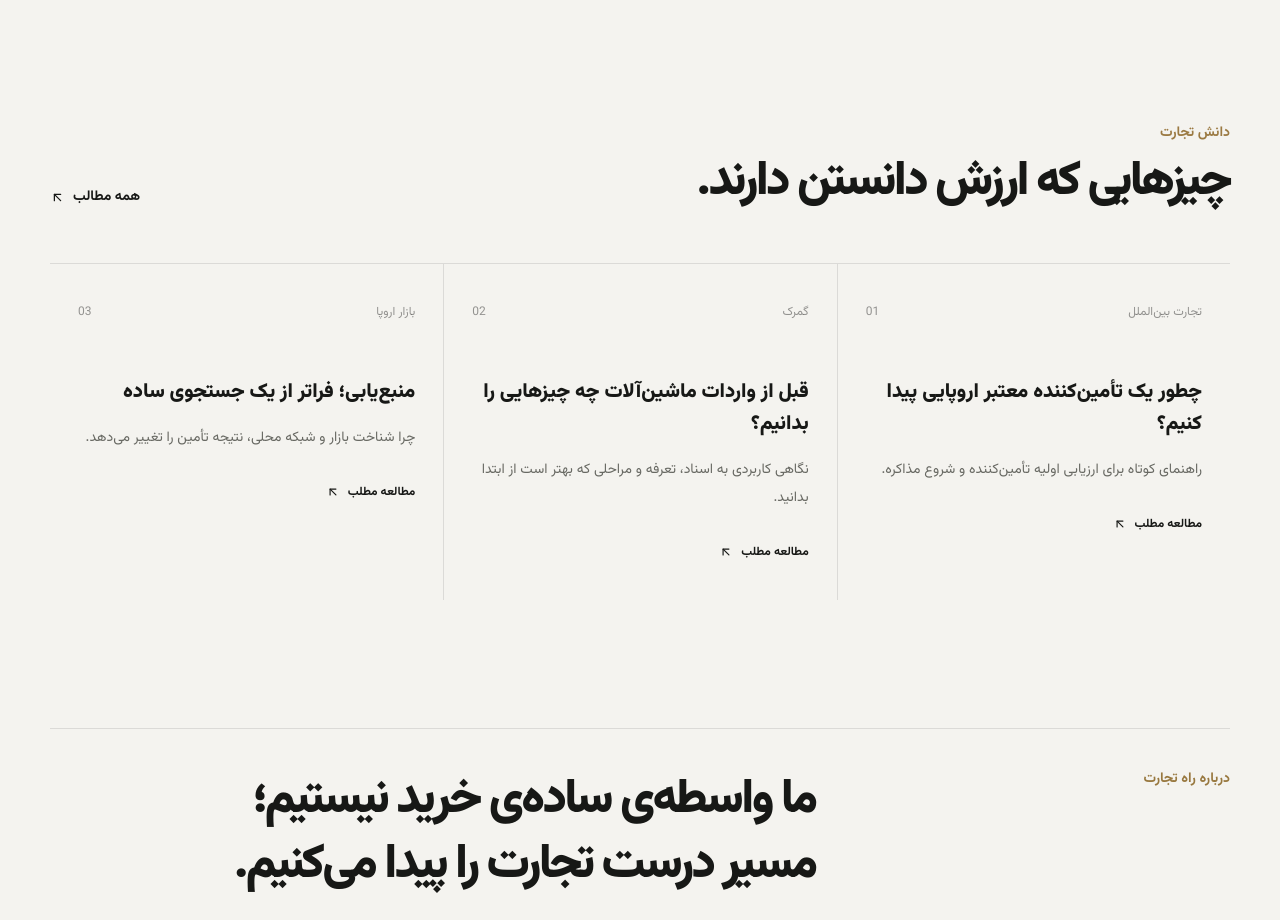
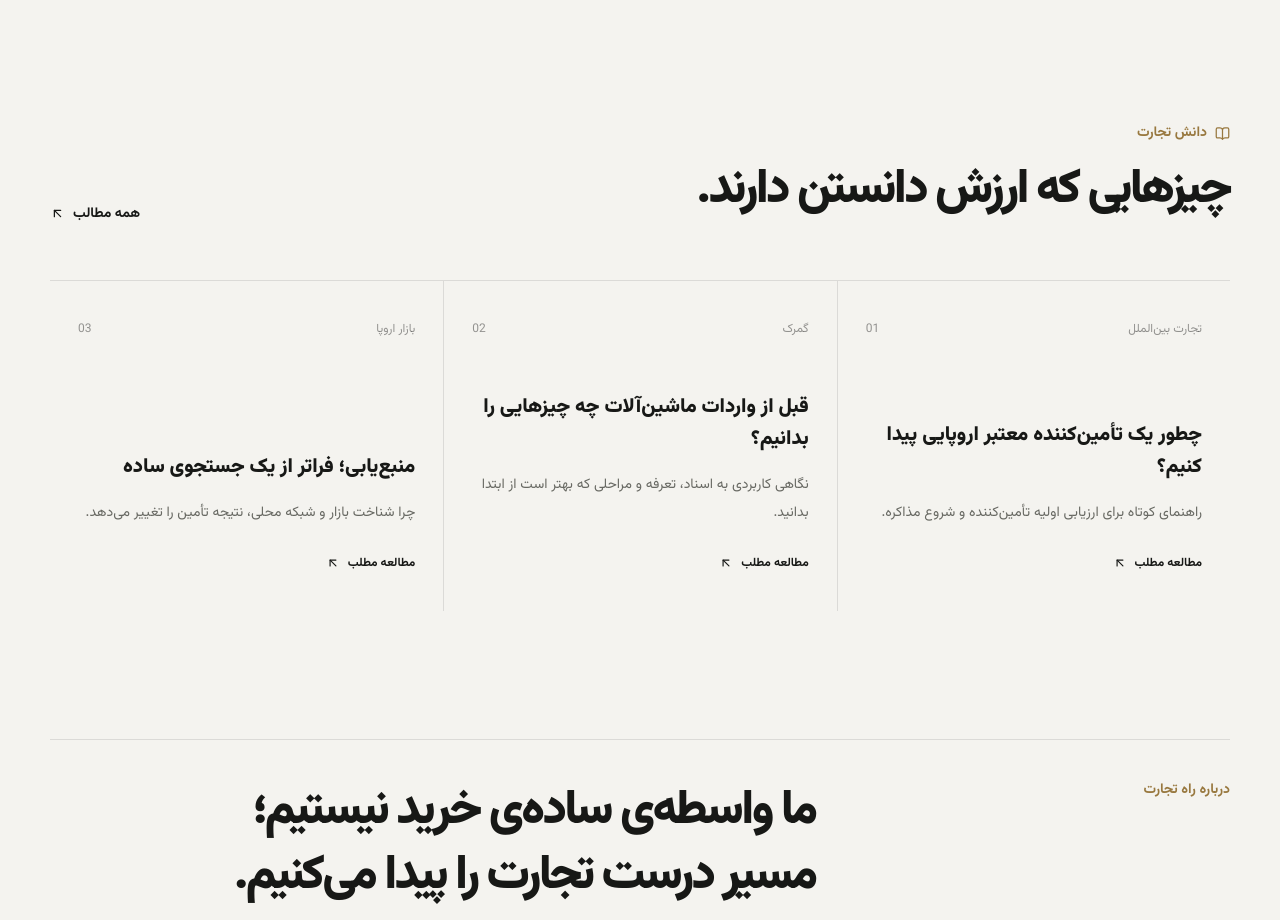
Before and after one commit to artinasd/import-export, a Next.js app: page / in a window 1280 px wide. Shown: the part 4240-5160 px from the top of the page. Built offline with nearby package versions, Linux system fonts and the light colour scheme.

Commit message:
Polish knowledge section and finalize Insights numbering

```diff
--- a/components/home/InsightsPreview.js
+++ b/components/home/InsightsPreview.js
@@ -1,4 +1,4 @@
-import { ArrowUpLeft } from "lucide-react";
+import { ArrowUpLeft, BookOpen } from "lucide-react";
 
 const articles = [
   ["تجارت بین‌الملل", "چطور یک تأمین‌کننده معتبر اروپایی پیدا کنیم؟", "راهنمای کوتاه برای ارزیابی اولیه تأمین‌کننده و شروع مذاکره."],
@@ -10,24 +10,23 @@ export default function InsightsPreview() {
   return (
     <section id="insights" className="bg-[#f4f3ef] py-24 lg:py-32">
       <div className="container-site">
-        <div className="mb-14 flex items-end justify-between gap-6">
+        <div className="mb-14 flex flex-col gap-6 sm:flex-row sm:items-end sm:justify-between">
           <div>
-            <p className="mb-4 text-sm font-bold text-[#9b7a43]">دانش تجارت</p>
-            <h2 className="font-display text-3xl font-black sm:text-5xl">چیزهایی که ارزش دانستن دارند.</h2>
+            <p className="mb-4 flex items-center gap-2 text-sm font-bold text-[#98783f]"><BookOpen size={15} /> دانش تجارت</p>
+            <h2 className="font-display max-w-2xl text-balance text-3xl font-black leading-[1.35] sm:text-5xl">چیزهایی که ارزش دانستن دارند.</h2>
           </div>
-          <a href="#" className="hidden items-center gap-2 text-sm font-bold sm:flex">همه مطالب <ArrowUpLeft size={15} /></a>
+          <a href="#" className="flex w-fit items-center gap-2 text-sm font-bold transition hover:text-[#98783f]">همه مطالب <ArrowUpLeft size={15} /></a>
         </div>
 
         <div className="grid border-t border-black/10 md:grid-cols-3">
           {articles.map(([category, title, text], index) => (
-            <article key={title} className={`group py-8 md:px-7 md:py-10 ${index < 2 ? "md:border-l md:border-black/10" : ""}`}>
-              <div className="flex items-center justify-between text-xs text-black/40">
-                <span>{category}</span>
-                <span>{String(index + 1).padStart(2, "0")}</span>
+            <article key={title} className={`group flex min-h-[330px] flex-col border-b border-black/10 py-8 md:border-b-0 md:px-7 md:py-10 ${index < 2 ? "md:border-l md:border-black/10" : ""}`}>
+              <div className="flex items-center justify-between text-xs text-black/40"><span>{category}</span><span>{String(index + 1).padStart(2, "0")}</span></div>
+              <div className="mt-auto">
+                <h3 className="text-xl font-black leading-8 transition duration-300 group-hover:text-[#98783f]">{title}</h3>
+                <p className="mt-4 max-w-sm text-sm leading-7 text-[#686963]">{text}</p>
+                <div className="mt-7 flex items-center gap-2 text-xs font-bold">مطالعه مطلب <ArrowUpLeft size={14} className="transition group-hover:-translate-x-1" /></div>
               </div>
-              <h3 className="mt-14 text-xl font-black leading-8 transition group-hover:text-[#9b7a43]">{title}</h3>
-              <p className="mt-4 text-sm leading-7 text-[#686963]">{text}</p>
-              <div className="mt-8 flex items-center gap-2 text-xs font-bold">مطالعه مطلب <ArrowUpLeft size={14} /></div>
             </article>
           ))}
         </div>
```
